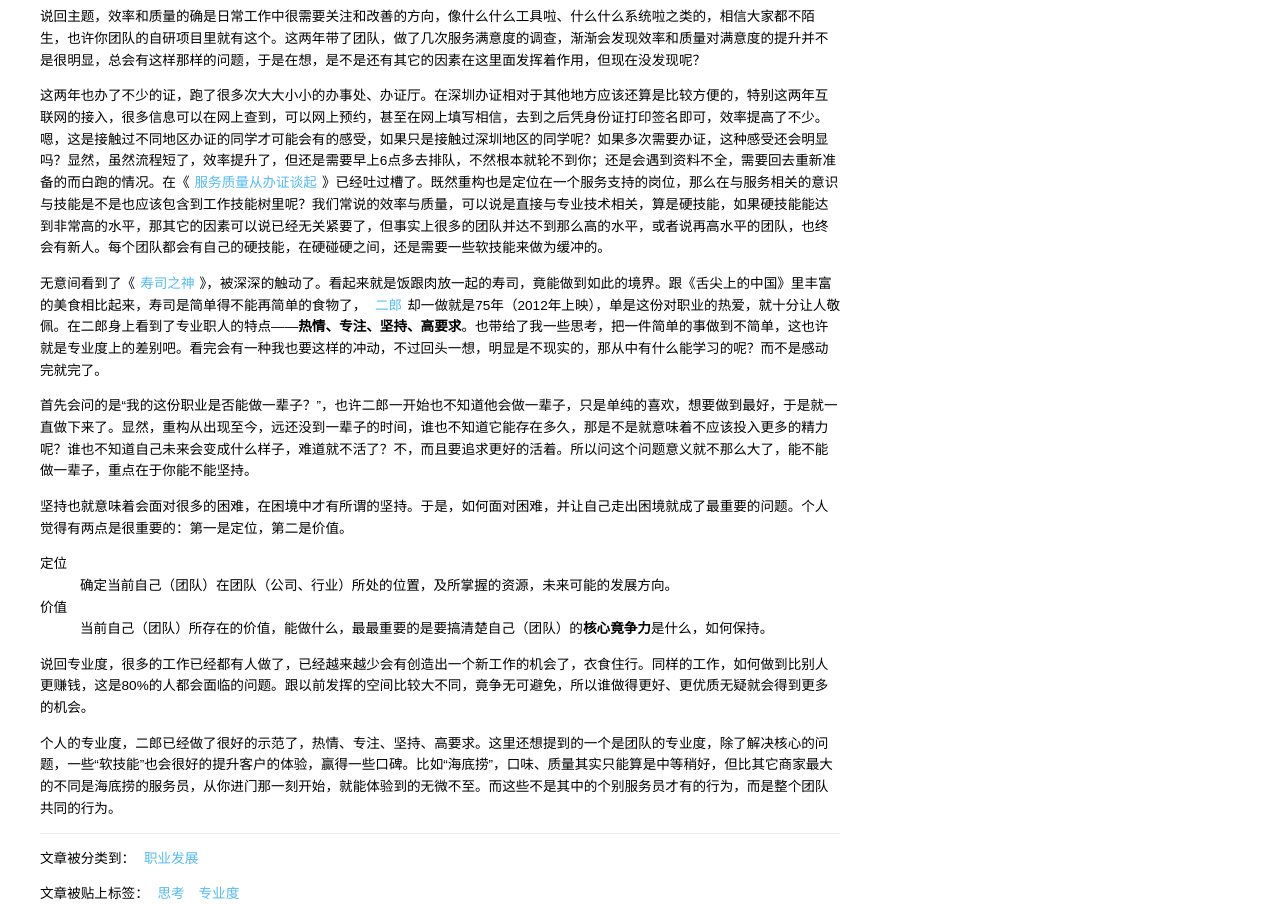
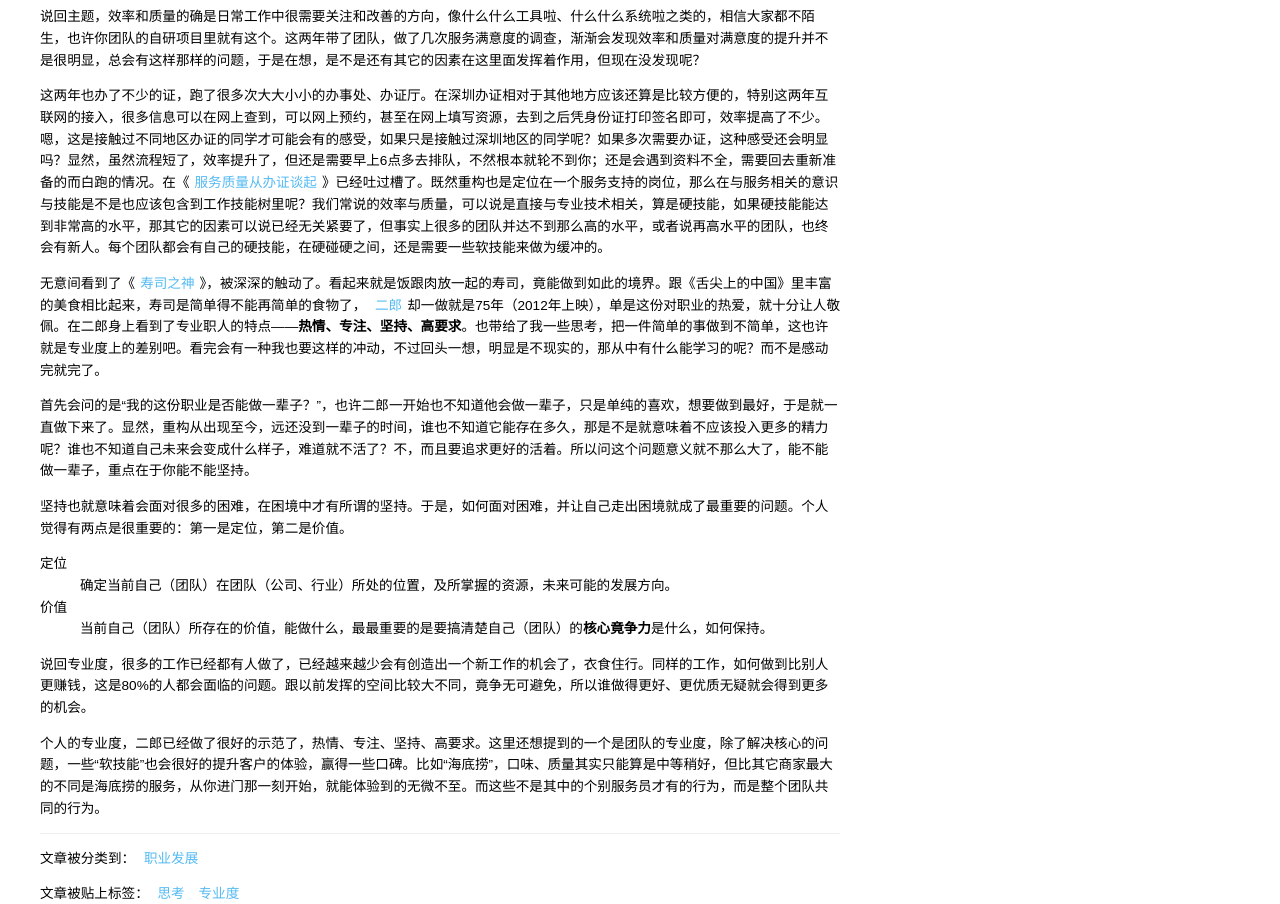
Before and after one commit to ghostzhang/ghostzhang.github.io, a Jekyll site: the page built from _posts/2014-04-28-关于专业度的思考.md, in a window 1280 px wide. Shown: the part 321-1225 px from the top of the page. Built offline with Jekyll 4.4.1, drawn with Linux system fonts in a browser that asks for light colours; comment, search, counter and statistics services are not loaded.

Commit message:
更新文章

```diff
--- a/_posts/2014-04-28-关于专业度的思考.md
+++ b/_posts/2014-04-28-关于专业度的思考.md
@@ -15,7 +15,7 @@ published: true
 
 说回主题，效率和质量的确是日常工作中很需要关注和改善的方向，像什么什么工具啦、什么什么系统啦之类的，相信大家都不陌生，也许你团队的自研项目里就有这个。这两年带了团队，做了几次服务满意度的调查，渐渐会发现效率和质量对满意度的提升并不是很明显，总会有这样那样的问题，于是在想，是不是还有其它的因素在这里面发挥着作用，但现在没发现呢？
 
-这两年也办了不少的证，跑了很多次大大小小的办事处、办证厅。在深圳办证相对于其他地方应该还算是比较方便的，特别这两年互联网的接入，很多信息可以在网上查到，可以网上预约，甚至在网上填写相信，去到之后凭身份证打印签名即可，效率提高了不少。嗯，这是接触过不同地区办证的同学才可能会有的感受，如果只是接触过深圳地区的同学呢？如果多次需要办证，这种感受还会明显吗？显然，虽然流程短了，效率提升了，但还是需要早上6点多去排队，不然根本就轮不到你；还是会遇到资料不全，需要回去重新准备的而白跑的情况。在《[服务质量从办证谈起][]》已经吐过槽了。既然重构也是定位在一个服务支持的岗位，那么在与服务相关的意识与技能是不是也应该包含到工作技能树里呢？我们常说的效率与质量，可以说是直接与专业技术相关，算是硬技能，如果硬技能能达到非常高的水平，那其它的因素可以说已经无关紧要了，但事实上很多的团队并达不到那么高的水平，或者说再高水平的团队，也终会有新人。每个团队都会有自己的硬技能，在硬碰硬之间，还是需要一些软技能来做为缓冲的。
+这两年也办了不少的证，跑了很多次大大小小的办事处、办证厅。在深圳办证相对于其他地方应该还算是比较方便的，特别这两年互联网的接入，很多信息可以在网上查到，可以网上预约，甚至在网上填写资源，去到之后凭身份证打印签名即可，效率提高了不少。嗯，这是接触过不同地区办证的同学才可能会有的感受，如果只是接触过深圳地区的同学呢？如果多次需要办证，这种感受还会明显吗？显然，虽然流程短了，效率提升了，但还是需要早上6点多去排队，不然根本就轮不到你；还是会遇到资料不全，需要回去重新准备的而白跑的情况。在《[服务质量从办证谈起][]》已经吐过槽了。既然重构也是定位在一个服务支持的岗位，那么在与服务相关的意识与技能是不是也应该包含到工作技能树里呢？我们常说的效率与质量，可以说是直接与专业技术相关，算是硬技能，如果硬技能能达到非常高的水平，那其它的因素可以说已经无关紧要了，但事实上很多的团队并达不到那么高的水平，或者说再高水平的团队，也终会有新人。每个团队都会有自己的硬技能，在硬碰硬之间，还是需要一些软技能来做为缓冲的。
 
 无意间看到了《[寿司之神](http://v.youku.com/v_show/id_XNDcwNTU3Mjgw.html)》，被深深的触动了。看起来就是饭跟肉放一起的寿司，竟能做到如此的境界。跟《舌尖上的中国》里丰富的美食相比起来，寿司是简单得不能再简单的食物了， [二郎](http://baike.baidu.com/view/8667802.htm)却一做就是75年（2012年上映），单是这份对职业的热爱，就十分让人敬佩。在二郎身上看到了专业职人的特点——**热情、专注、坚持、高要求**。也带给了我一些思考，把一件简单的事做到不简单，这也许就是专业度上的差别吧。看完会有一种我也要这样的冲动，不过回头一想，明显是不现实的，那从中有什么能学习的呢？而不是感动完就完了。
 
@@ -31,7 +31,7 @@ published: true
 
 说回专业度，很多的工作已经都有人做了，已经越来越少会有创造出一个新工作的机会了，衣食住行。同样的工作，如何做到比别人更赚钱，这是80%的人都会面临的问题。跟以前发挥的空间比较大不同，竟争无可避免，所以谁做得更好、更优质无疑就会得到更多的机会。
 
-个人的专业度，二郎已经做了很好的示范了，热情、专注、坚持、高要求。这里还想提到的一个是团队的专业度，除了解决核心的问题，一些“软技能”也会很好的提升客户的体验，赢得一些口碑。比如“海底捞”，口味、质量其实只能算是中等稍好，但比其它商家最大的不同是海底捞的服务员，从你进门那一刻开始，就能体验到的无微不至。而这些不是其中的个别服务员才有的行为，而是整个团队共同的行为。
+个人的专业度，二郎已经做了很好的示范了，热情、专注、坚持、高要求。这里还想提到的一个是团队的专业度，除了解决核心的问题，一些“软技能”也会很好的提升客户的体验，赢得一些口碑。比如“海底捞”，口味、质量其实只能算是中等稍好，但比其它商家最大的不同是海底捞的服务，从你进门那一刻开始，就能体验到的无微不至。而这些不是其中的个别服务员才有的行为，而是整个团队共同的行为。
 
 {% include links.md %}
 {% include article_footer.html %}
```
Also changed, not shown: _posts/2014-09-30-关于重构的意义.md (+1 -1 lines).
